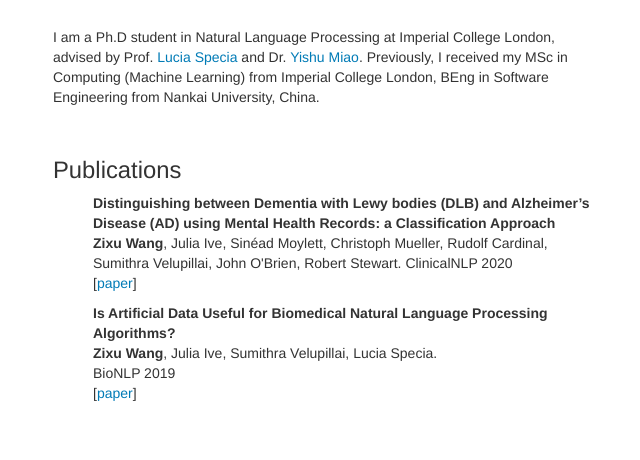
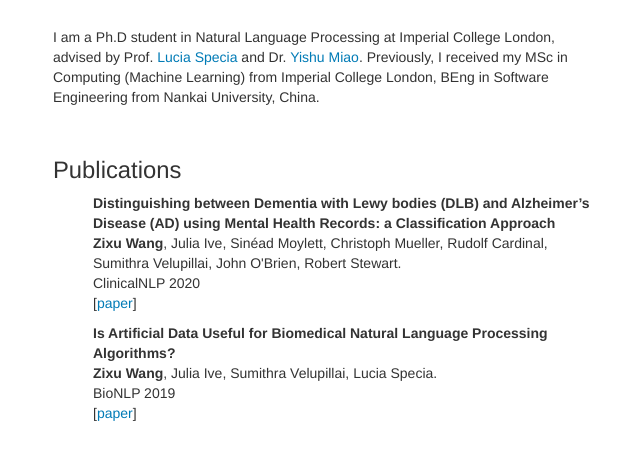
Before and after one commit to zixuwang1996/zixuwang1996.github.io, a plain HTML site: page index.html in a window 1280 px wide. Shown: the part 106-566 px from the top of the page, without its empty margins (17-657 px from the left). Drawn offline with Linux system fonts and the light colour scheme.

Commit message:
Update index.html

```diff
--- a/index.html
+++ b/index.html
@@ -30,7 +30,7 @@
 	<br>
 	<h1><a name="pubs"></a>Publications</h1>
     <ul><b>Distinguishing between Dementia with Lewy bodies (DLB) and Alzheimer’s Disease (AD) using Mental Health Records: a Classification Approach</b><br>
-      <b>Zixu Wang</b>, Julia Ive, Sinéad Moylett, Christoph Mueller, Rudolf Cardinal, Sumithra Velupillai, John O'Brien, Robert Stewart.
+      <b>Zixu Wang</b>, Julia Ive, Sinéad Moylett, Christoph Mueller, Rudolf Cardinal, Sumithra Velupillai, John O'Brien, Robert Stewart.<br>
 	ClinicalNLP 2020<br>
       [<a href="https://www.aclweb.org/anthology/2020.clinicalnlp-1.19/">paper</a>]</ul>
 
```
